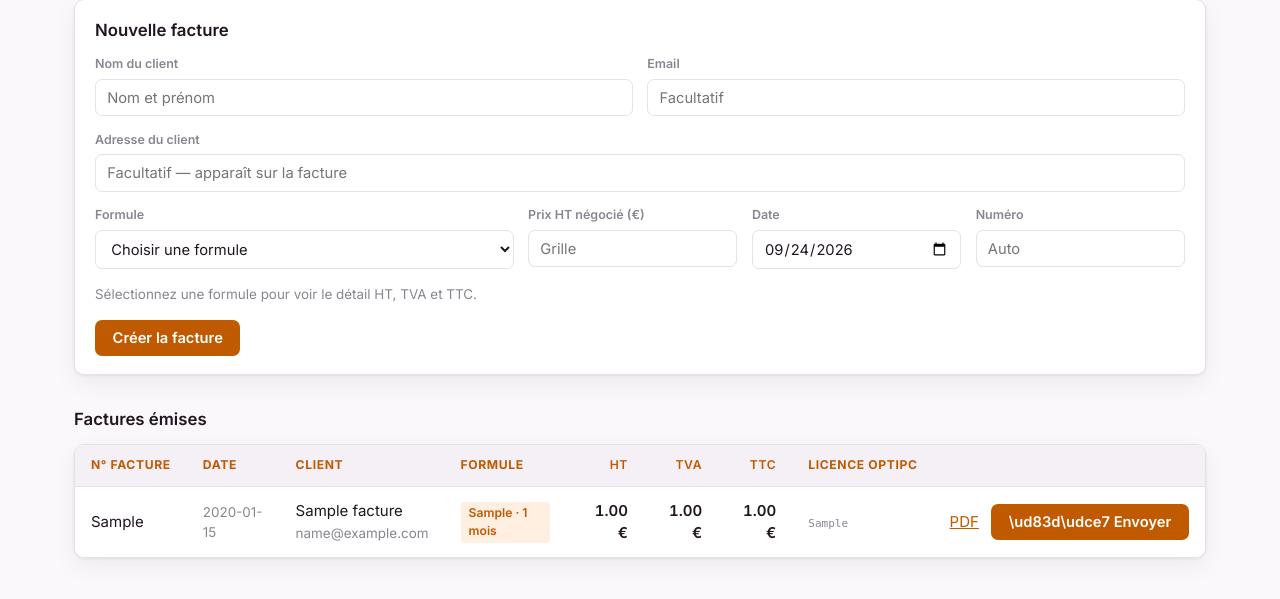
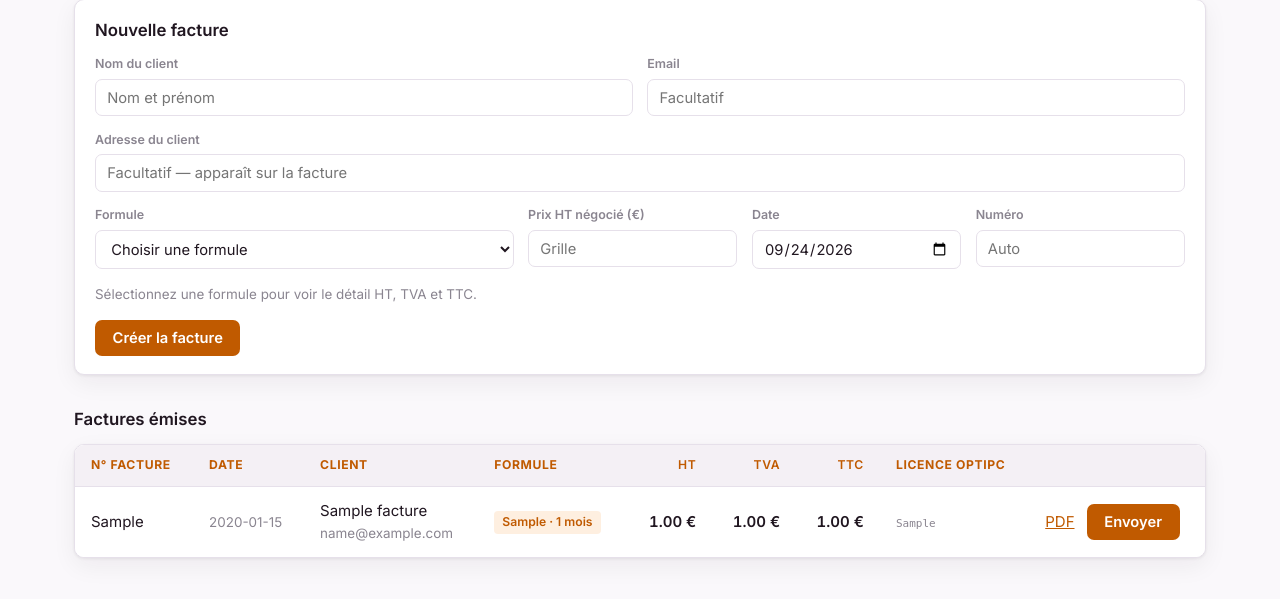
Before and after one commit to secureetech/secureetech-facturation, a Flask app: page /factures in a window 1280 px wide. Shown: the part 179-778 px from the top of the page. Run offline with Flask 3, Linux system fonts and the light colour scheme; a user stored in the database is signed in; tables that the repository leaves empty hold one stand-in row (values such as "Sample post").

Commit message:
Update factures.html

```diff
--- a/templates/factures.html
+++ b/templates/factures.html
@@ -67,7 +67,7 @@
             <a href="{{ url_for('api_facture_pdf', facture_id=f.id) }}">PDF</a>
             {% if f.email %}
             <form method="post" action="{{ url_for('envoyer_facture', facture_id=f.id) }}" style="display:inline;margin-left:8px" onsubmit="var b=this.querySelector('button');b.disabled=true;b.textContent='Envoi...'">
-              <button type="submit" style="cursor:pointer">\ud83d\udce7 Envoyer</button>
+              <button type="submit" style="cursor:pointer">Envoyer</button>
             </form>
             {% endif %}
           </td>
```
